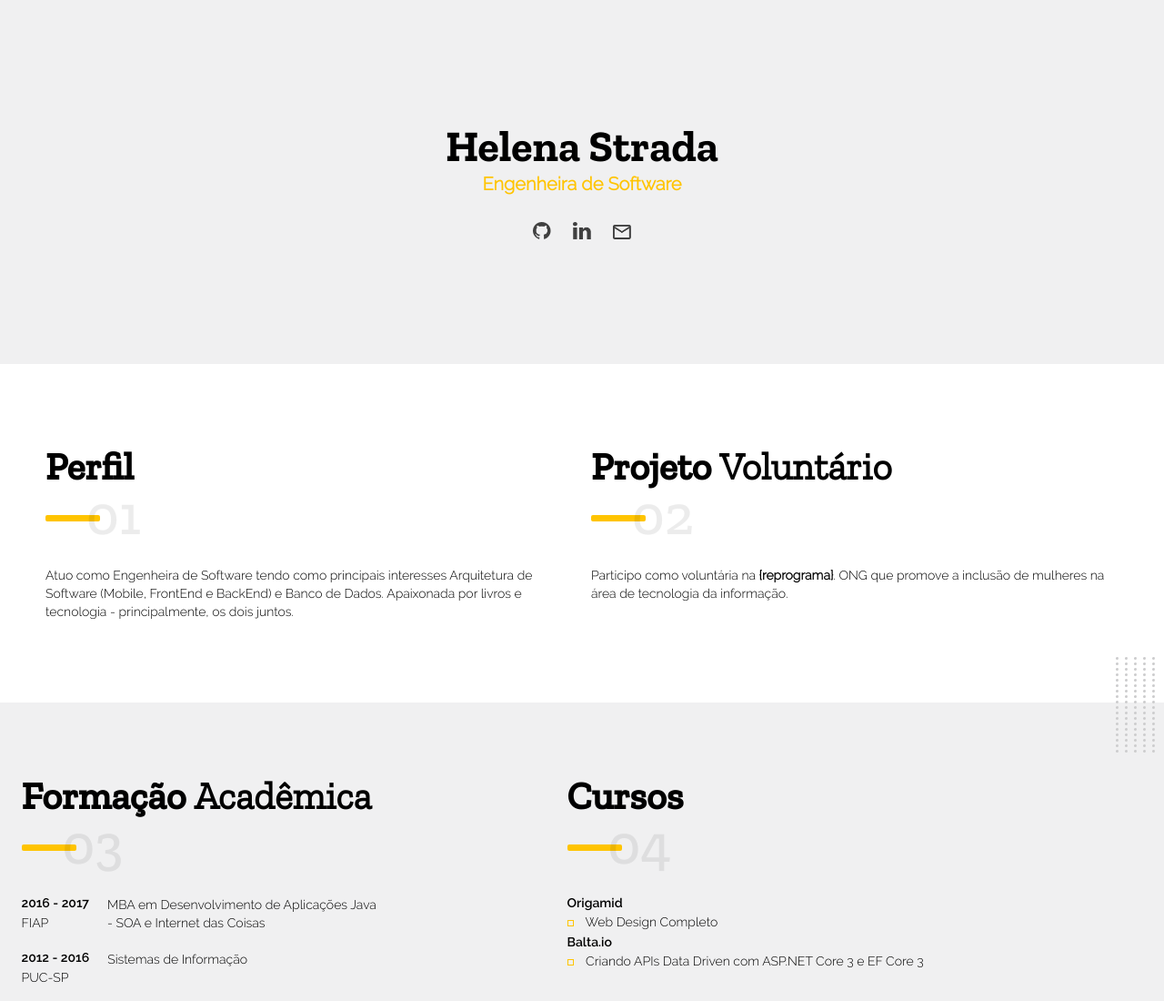
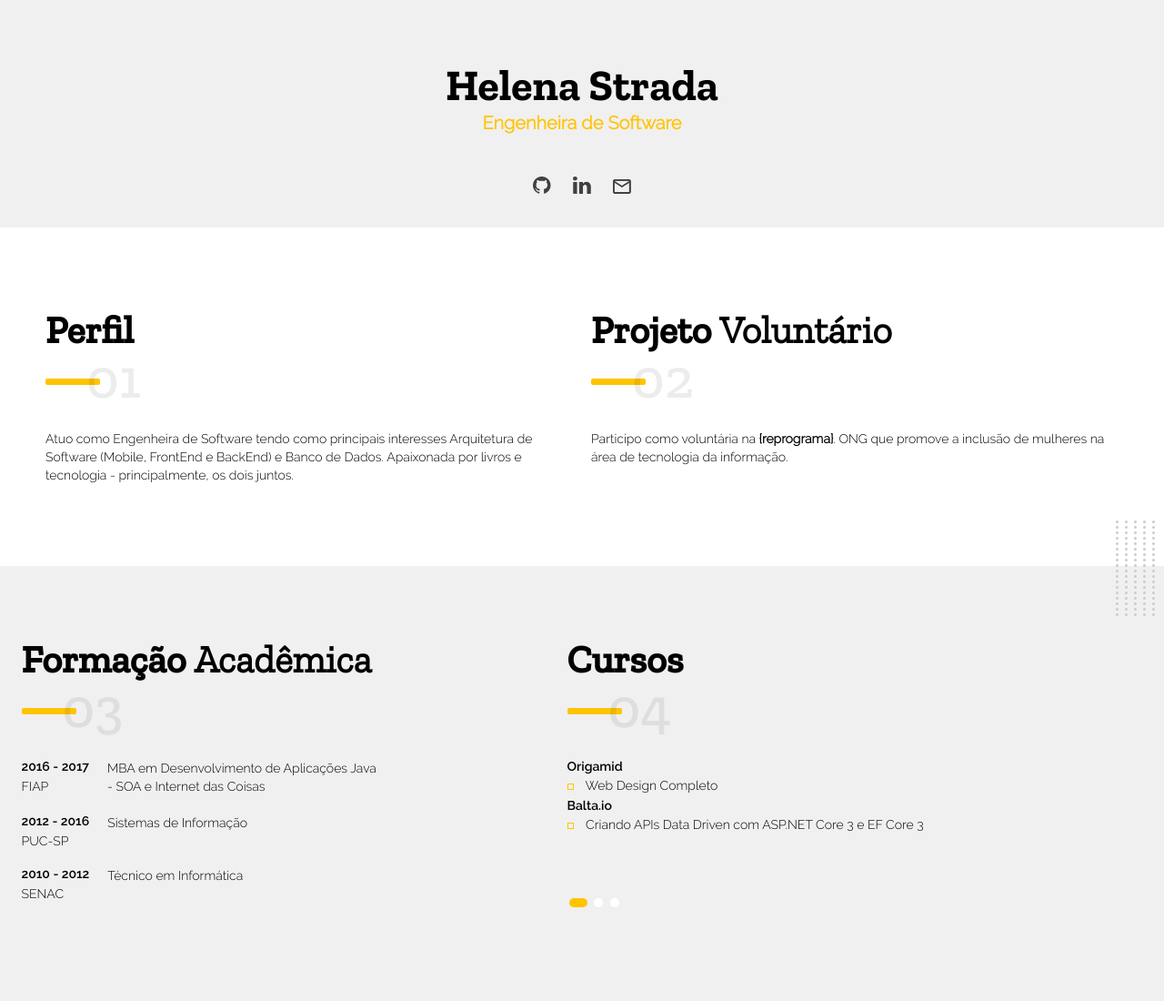
Before and after one commit to hstrada/resume, a plain HTML site: page index.html in a window 1280 px wide. Shown: the top 1100 px of the page at 91% size. Drawn offline with Linux system fonts and the light colour scheme.

Commit message:
feat: add custom header

```diff
--- a/assets/css/style.css
+++ b/assets/css/style.css
@@ -129,7 +129,7 @@ h2 span {
 
 /* header */
 header {
-  min-height: 400px;
+  min-height: 250px;
   display: flex;
   flex-direction: column;
   flex-wrap: wrap;
@@ -149,13 +149,23 @@ header h2 {
   color: var(--primary-color);
 }
 
+.name--professional {
+  justify-content: center;
+  display: flex;
+  align-content: center;
+  align-items: center;
+  flex-direction: column;
+  flex: 1;
+  margin-top: 50px;
+}
+
 .social--network {
-    flex-direction: row;
+  flex: 1;
 }
 
 .social--network img {
-    width: 20px;
-    margin: 30px 10px 0px 10px;
+  width: 20px;
+  margin: 30px 10px 0px 10px;
 }
 
 /* About */
--- a/index.html
+++ b/index.html
@@ -15,8 +15,10 @@
   </head>
   <body>
     <header>
-      <h1>Helena Strada</h1>
-      <h2>Engenheira de Software</h2>
+      <div class="name--professional">
+        <h1>Helena Strada</h1>
+        <h2>Engenheira de Software</h2>
+      </div>
       <div class="social--network">
         <img src="assets/images/github.png" />
         <img src="assets/images/linkedin.png" />
```
